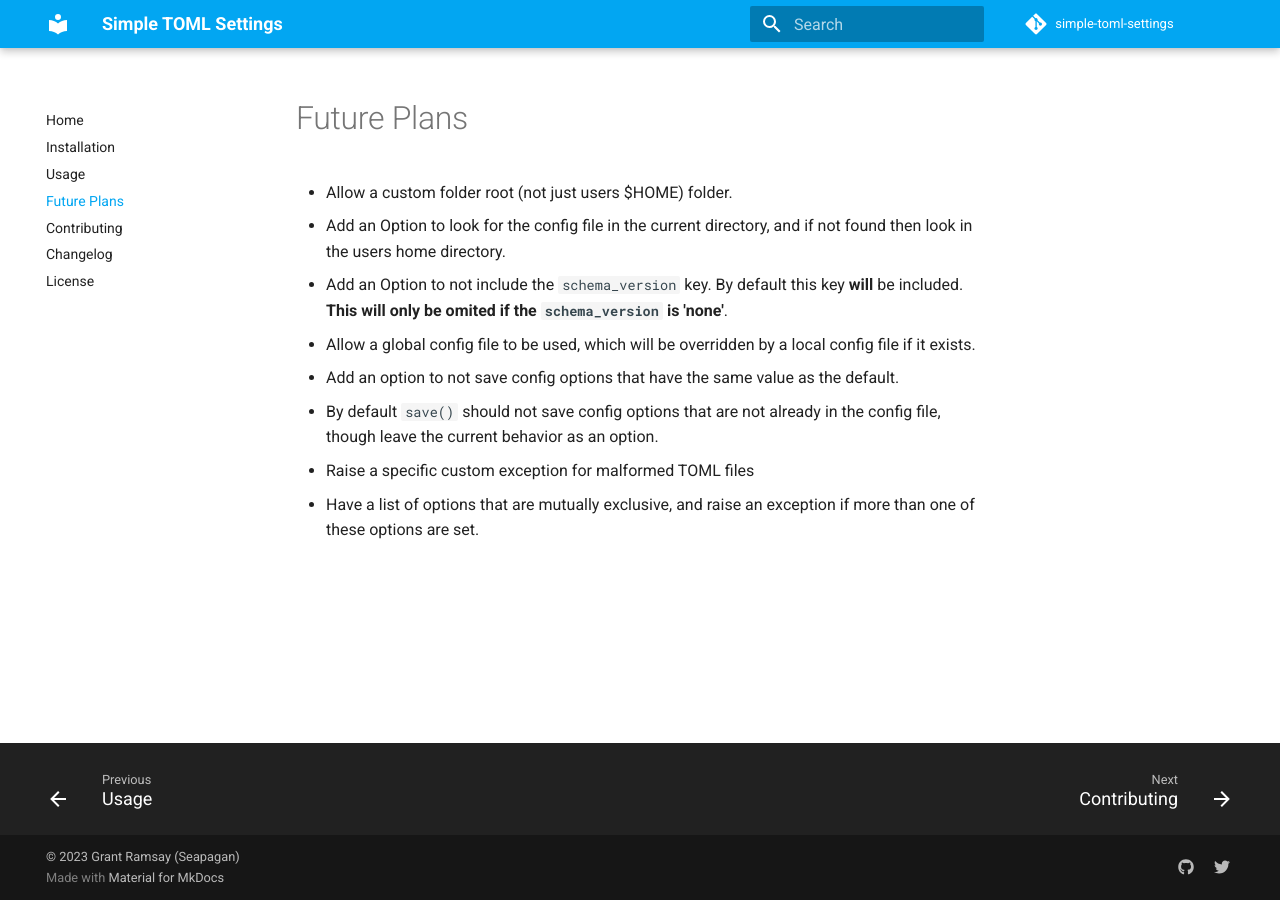
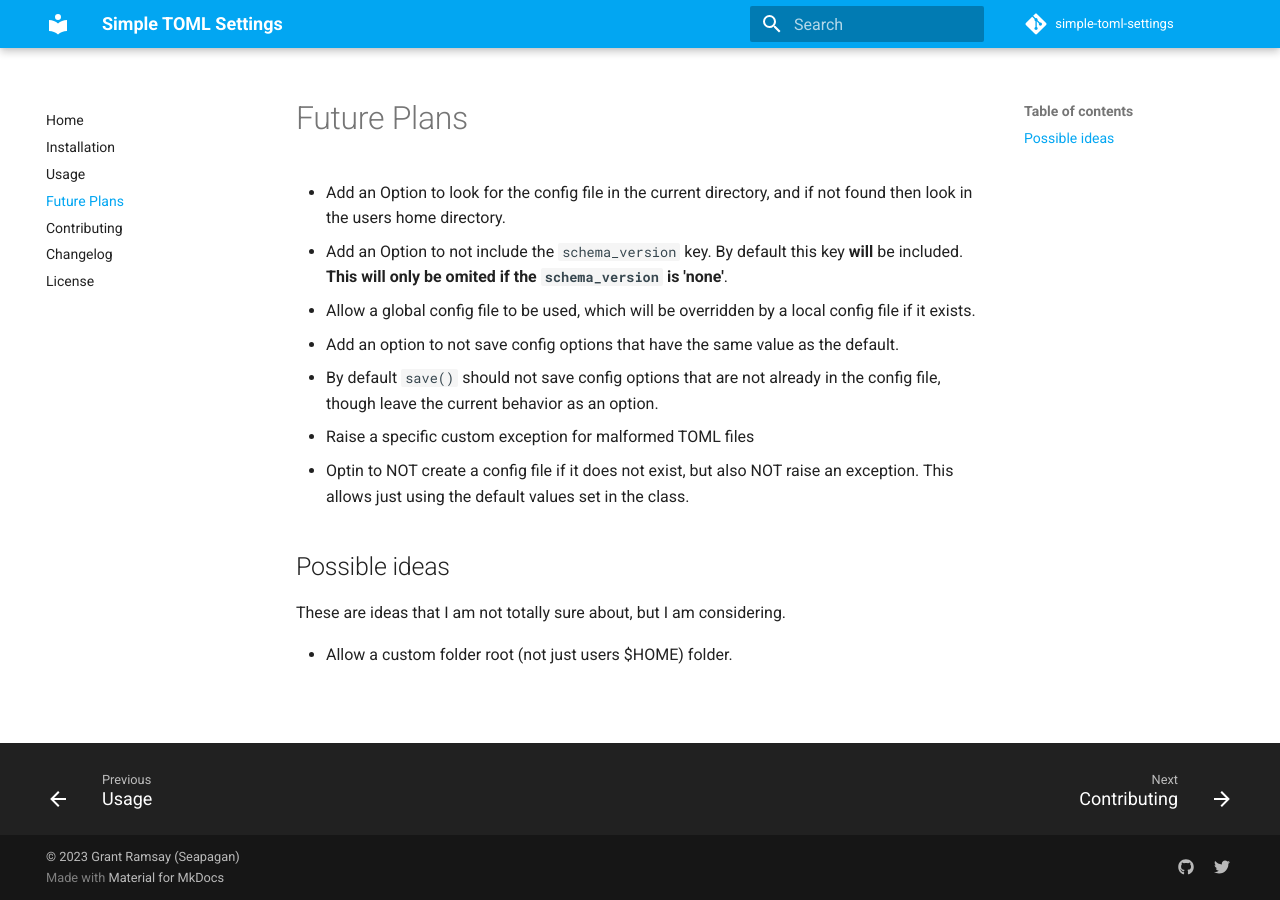
Before and after one commit to seapagan/simple-toml-settings, an MkDocs documentation site: the page built from docs/future-plans.md, in a window 1280 px wide. Built offline with MkDocs 1.6.1 and Material for MkDocs 9.7.7, drawn with Linux system fonts in a browser that asks for light colours; comment, search, counter and statistics services are not loaded.

Commit message:
update TODO
Signed-off-by: Grant Ramsay <seapagan@gmail.com>

```diff
--- a/TODO.md
+++ b/TODO.md
@@ -13,5 +12,11 @@
 - By default `save()` should not save config options that are not already in the
   config file, though leave the current behavior as an option.
 - Raise a specific custom exception for malformed TOML files
-- Have a list of options that are mutually exclusive, and raise an exception if
-  more than one of these options are set.
+- Optin to NOT create a config file if it does not exist, but also NOT raise an
+  exception. This allows just using the default values set in the class.
+
+## Possible ideas
+
+These are ideas that I am not totally sure about, but I am considering.
+
+- Allow a custom folder root (not just users $HOME) folder.
```
Also changed, not shown: other parts of TODO.md (+0 -1 lines).
